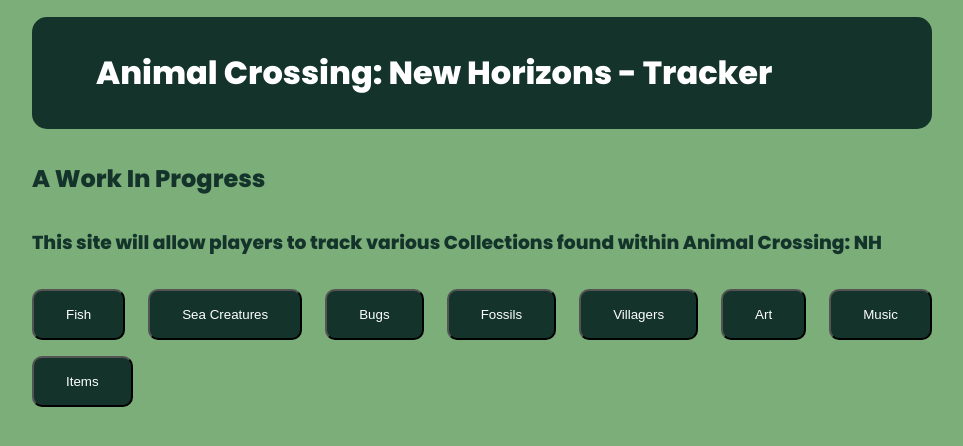
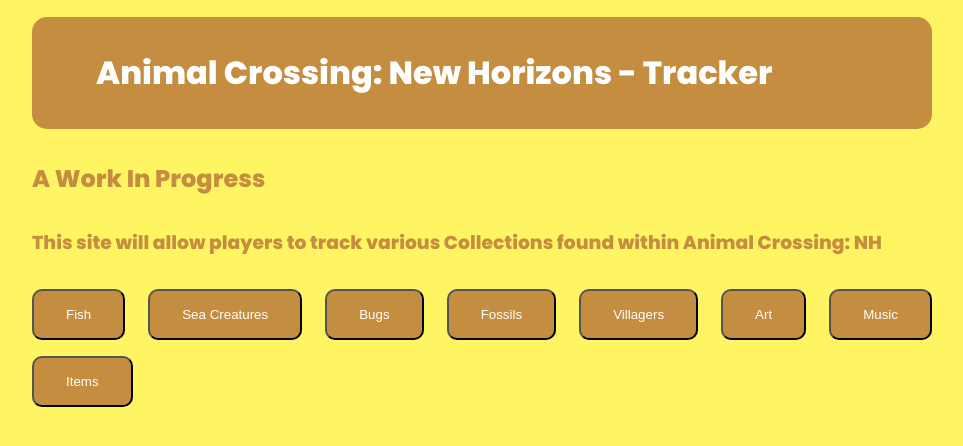
Before and after one commit to Epitome87/React-Animal-Crossing-Tracker, a React (Create React App) app in the folder client/: page / in a window 1280 px wide. Shown: the top 446 px of the page, without its empty margins (158-1121 px from the left). Built offline with nearby package versions, Linux system fonts and the light colour scheme.

Commit message:
Minor color scheme changes.

```diff
--- a/client/src/screens/Fish/FishScreen.module.css
+++ b/client/src/screens/Fish/FishScreen.module.css
@@ -3,7 +3,7 @@
   flex-direction: column;
   justify-content: center;
   align-items: center;
-  background-color: #dd99bb;
+  background-color: #81f1f7;
 }
 
 .Container {
@@ -15,7 +15,7 @@
 .Title {
   font-size: 2rem;
   color: white;
-  background-color: #8a3033;
+  background-color: #4d50f8;
   padding: 1rem 2rem;
   border-radius: 15px;
   text-align: center;
--- a/client/src/screens/Home/HomeScreen.module.css
+++ b/client/src/screens/Home/HomeScreen.module.css
@@ -1,6 +1,6 @@
 .HomeScreen {
-  color: #14342b;
-  background-color: #7cae7a;
+  color: #c48d3f;
+  background-color: #fff563;
   min-height: 100vh;
   border: 1px solid transparent;
 }
@@ -20,7 +20,7 @@
 .Title {
   color: white;
   padding: 2rem 4rem;
-  background: #14342b;
+  background: #c48d3f;
   border-radius: 15px;
 }
 
@@ -35,7 +35,7 @@
   padding: 1rem 2rem;
   border-radius: 10px;
   color: white;
-  background-color: #14342b;
+  background-color: #c48d3f;
 }
 
 button a {
```
